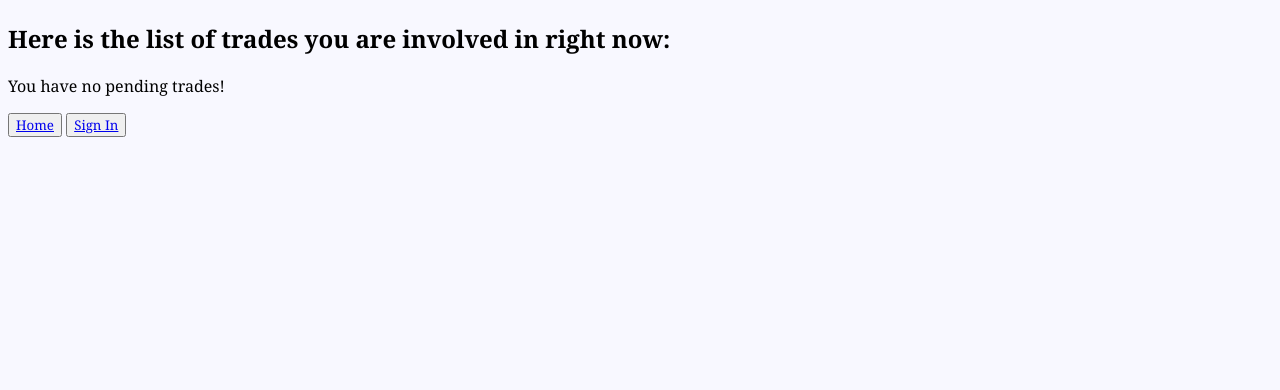
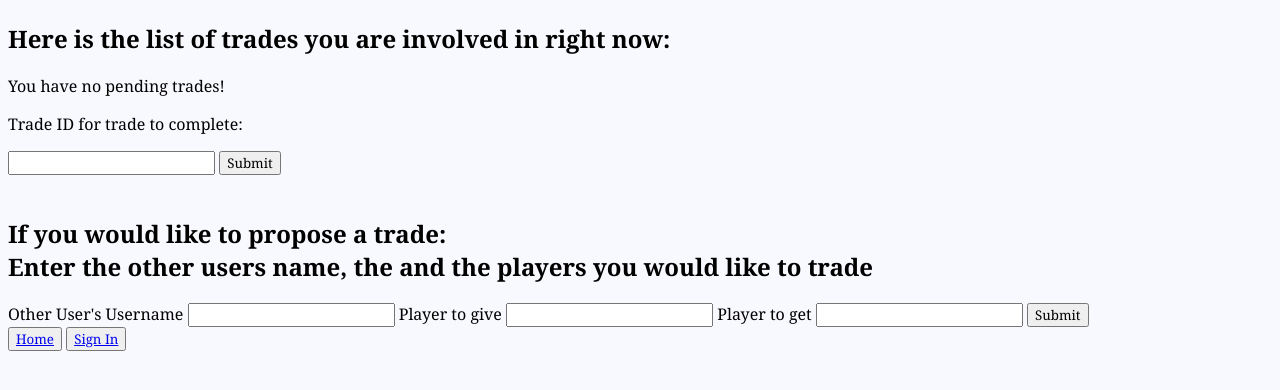
Before and after one commit to nolanjimmo/NBA-Trading-Cards, a Flask app: template templates/trade_cards.html in a window 1280 px wide. Shown: the part 64-454 px from the top of the page. Run offline with Flask 2, Linux system fonts and the light colour scheme; the template is opened without the code that fills it, so the values that code supplies are empty.

Commit message:
Implemented creating trades

```diff
--- a/flask_app_.py
+++ b/flask_app_.py
@@ -175,8 +175,19 @@ def trade_interface():
         else:
             return render_template("trade_cards.html", t_list=trade_list, qe=qe, c_user=curr_user, rft=True, ts=False)
     except:
-        print(traceback.print_exc())
-        return render_template("trade_cards.html", t_list=trade_list, qe=qe, c_user=curr_user, rft=False, ts=False)
+        #print(traceback.print_exc())
+        try:
+            #here, we see if there is any input in the propose trade area
+            other_user = request.form['other_user']
+            u1_player = request.form['u1_player']
+            u2_player = request.form['u2_player']
+            qe.create_trade(curr_user.id, [qe.get_card_from_name(u1_player).id],
+                    qe.get_user_from_username(other_user).id,[qe.get_card_from_name(u2_player).id])
+            return render_template("successful_sign_in.html", u_name = username, valid_user = True)
+        except:
+            #if there is nothing in either input sections, we just display the page again
+            print(traceback.print_exc())
+            return render_template("trade_cards.html", t_list=trade_list, qe=qe, c_user=curr_user, rft=False, ts=False)
 
 def get_trade_list():
     qe = QueryEngine(db_filename)
--- a/static/style.css
+++ b/static/style.css
@@ -37,3 +37,9 @@ ul{
 li:nth-child(even){
     background:lightblue;
 }
+
+.trade {
+    display: inline-block;
+    margin: 2%;
+    width: auto;
+}
--- a/templates/display_cards.html
+++ b/templates/display_cards.html
@@ -13,7 +13,10 @@
         {%if length > 0 %}
             <h2>Here are the cards in your inventory:</h2>
             {%for card in c_list%}
-                <p>{{card.name}}, {{card.pos}}</p>
+                <p>{{card.name}}, {{card.pos}} <br> Shooting %: {{card.shooting_pct}}
+                    PPG: {{card.ppointspg}}    Rebounds PG: {{card.reboundspg}}
+                    Assists PG: {{card.assistspg}}
+                </p>
             {%endfor%}
         {%endif%}
 
--- a/templates/trade_cards.html
+++ b/templates/trade_cards.html
@@ -19,6 +19,7 @@
             <p>You have no pending trades!</p>
         {%endif%}
         {%for trade in t_list%}
+        <div class="trade">
             <h3>Trade ID: {{trade.id}}</h3>
             <p>Between {{qe.get_user_from_id(trade.user1_id).name}} and {{qe.get_user_from_id(trade.user2_id).name}}</p>
             <p> {{qe.get_user_from_id(trade.user1_id).name}} Players:
@@ -31,13 +32,27 @@
             {%endfor%}
             </p>
             {%if c_user.id == trade.user2_id:%}
-            <p>Trade ID for trade to complete:</p>
+            {%endif%}
+        </div>
+        {%endfor%}
+        <p>Trade ID for trade to complete:</p>
             <form action="/trade_cards" method="POST">
                 <input type="text" name="trade_id"></input>
                 <input type="submit"></input>
             </form>
-            {%endif%}
-        {%endfor%}
+        <br>
+        <h2>If you would like to propose a trade:<br> Enter the other users name, the and the players
+            you would like to trade
+        </h2>
+        <form action="/trade_cards" method="POST">
+            <label for="other_user">Other User's Username</label>
+            <input type="text" name="other_user">
+            <label for="u1_player">Player to give</label>
+            <input type="text" name="u1_player">
+            <label for="u2_player">Player to get</label>
+            <input type="text" name="u2_player">
+            <input type="submit">
+        </form>
 
         <button><a href="{{ url_for('successful_sign_in') }}">Home</a></button>
         <button><a href="{{ url_for('sign_in') }}">Sign In</a></button>
```
Also changed, not shown: templates/buy_cards.html (+6 -3 lines).
